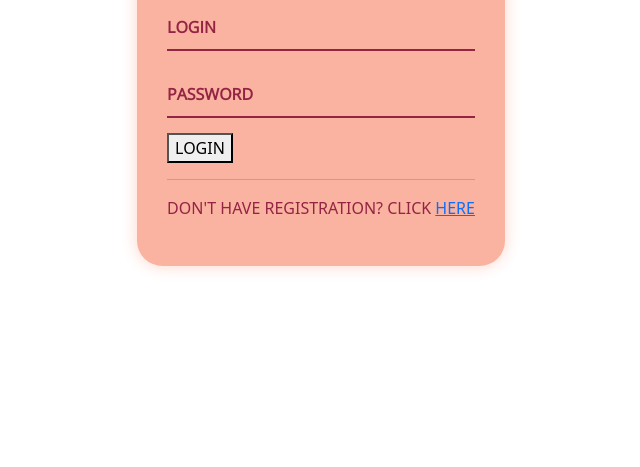
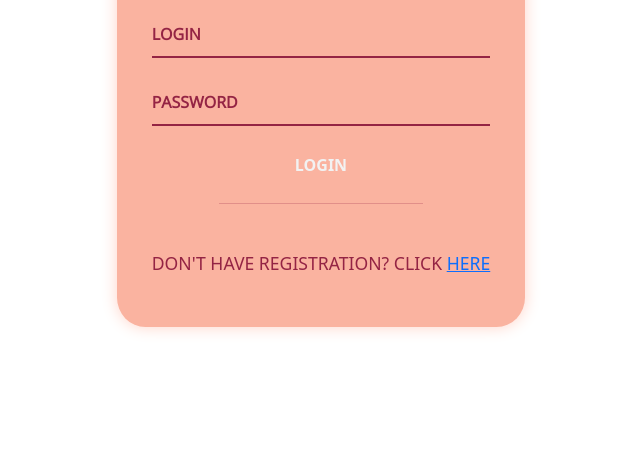
Before and after one commit to AlbertoSouza16/sistemaLoginJS, a plain HTML site: page index.html in a window 1280 px wide. Shown: the part 333-800 px from the top of the page, without its empty margins (319-959 px from the left). Drawn offline with nearby package versions, Linux system fonts and the light colour scheme.

Commit message:
html changes

```diff
--- a/css/index.css
+++ b/css/index.css
@@ -2,11 +2,12 @@
 @import url('https://fonts.googleapis.com/css2?family=Open+Sans:wght@300&family=Yanone+Kaffeesatz&display=swap');
 
 
-
+/*changing the background color*/
 body{
     background-color: #F2F2F2;
 }
 
+/*centering the background*/
 .container{
     display: flex;
     justify-content: center;
@@ -14,9 +15,10 @@ body{
     margin-top: 30vh;
 }
 
+/*adjusting form items*/
 .form{
     background-color: #FAB3A0;
-    padding: 30px;
+    padding: 35px;
     border-radius: 7%;
     box-shadow: 0 0 1em #ffd3c7;
     color: #942444;
@@ -27,8 +29,10 @@ h1{
     text-align: center;
     margin-bottom: 20px;
     font-family: 'Yanone Kaffeesatz', 'Sans-serif';
+    cursor: default;
 }
 
+/*adjusting the position f the labels and inputs*/
 .label-float input{
     width: 100%;
     padding: 5px 5px;
@@ -43,6 +47,7 @@ h1{
     border-radius: 0;
 }
 
+/*styling */
 .label-float{
     position: relative;
     padding-top: 15px;
@@ -52,6 +57,7 @@ h1{
     font-weight: 600;
 }
 
+/*label animation*/
 .label-float input:focus{
     border-bottom: 2px solid #F2F2F2;
 }
@@ -72,3 +78,72 @@ h1{
     color: #F2F2F2;
 
 }
+
+/*adjusting the link*/
+a{
+    color: #F2F2F2;
+    text-decoration: none;
+
+}
+
+a:visited{
+    color: #F2F2F2;
+    text-decoration: none;
+}
+
+a:target{
+    color: #F2F2F2;
+    text-decoration: none;
+}
+
+/*link animation*/
+.justify-center a:hover{
+    color: #942444;
+    transition: .5s;
+}
+
+button{
+    background-color: transparent;
+    border: none;
+    color: #F2F2F2;
+    font-family: 'Yanone Kaffeesatz', sans-serif;
+    font-size: 20px;
+    padding-top: 15px;
+    padding: 10px;
+    font-weight: bold;
+    margin-top: 20px;
+    cursor: pointer;
+    outline: none;
+    width: 60%;
+
+}
+
+button{
+    background-image: linear-gradient(#942444, #942444);
+    background-repeat: no-repeat;
+    background-size: 0% 100%;
+    background-position-x: right;
+    transition: background-size 500ms;
+}
+
+button:hover{
+    background-size: 100% 100%;
+    background-position-x: left;
+}
+
+.justify-center{
+    display: flex;
+    justify-content: center;
+}
+
+hr{
+    margin-top: 10%;
+    margin-bottom: 10%;
+    width: 60%;
+}
+
+p{
+    padding-top: 30px;
+    font-size: 1.1rem;
+    text-align: center;
+}
--- a/index.html
+++ b/index.html
@@ -1,5 +1,5 @@
 <!DOCTYPE html>
-<html lang="en">
+<html lang="pt-br">
 <head>
     <meta charset="UTF-8">
     <meta http-equiv="X-UA-Compatible" content="IE=edge">
@@ -21,12 +21,12 @@
         <div class="form">
             <h1>LOGIN</h1>
             <div class="label-float">
-                <input type="text" name="login" id="login" placeholder="">
+                <input type="text" name="login" id="login" placeholder="" autocomplete="off">
                 <label for="login">LOGIN</label>
             </div>
 
             <div class="label-float">
-                <input type="password" name="pass" id="pass" placeholder="">
+                <input type="password" name="pass" id="pass" placeholder="" autocomplete="off">
                 <label for="pass">PASSWORD</label>
             </div>
 
@@ -34,7 +34,9 @@
                 <button>LOGIN</button>
             </div>
 
-            <hr>
+            <div class="justify-center">
+                <hr>
+            </div>
 
             <div class="justify-center">
                 <p>DON'T HAVE REGISTRATION? CLICK <a href="#">HERE</a></p>
```
